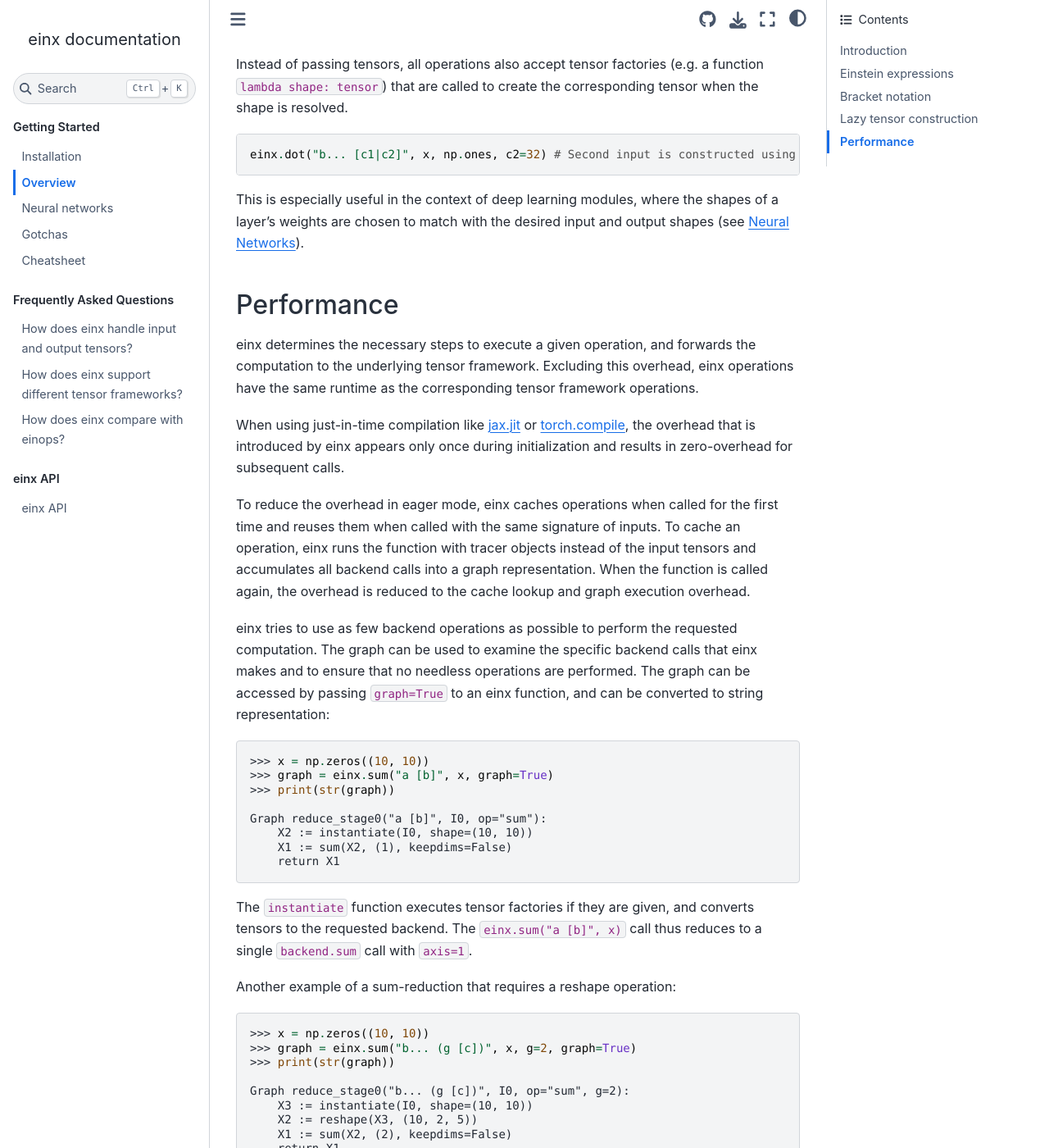
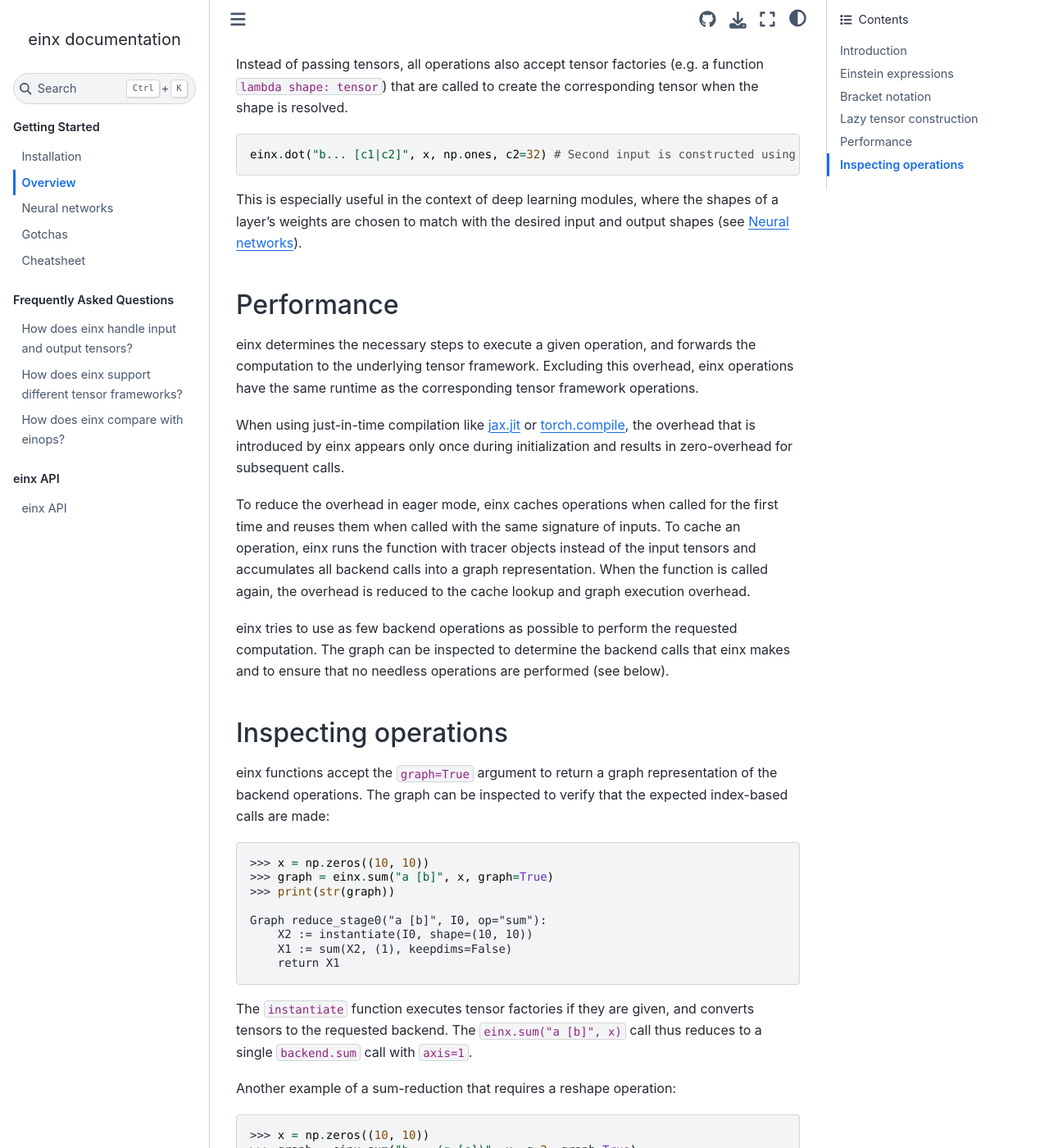
Before and after one commit to fferflo/einx, a Sphinx documentation site: the page built from docs/source/gettingstarted/overview.rst, in a window 1280 px wide and 1400 px high, scrolled down 3761 px. Shown: the whole window at 82% size. Built offline with Sphinx 7.4.7 and the Sphinx Book theme 1.1.4, drawn with Linux system fonts in a browser that asks for light colours; some of the changed text lies outside the part shown.

Commit message:
Update docs

```diff
--- a/docs/source/gettingstarted/overview.rst
+++ b/docs/source/gettingstarted/overview.rst
@@ -182,7 +184,7 @@ called to create the corresponding tensor when the shape is resolved.
     einx.dot("b... [c1|c2]", x, np.ones, c2=32) # Second input is constructed using np.ones
 
 This is especially useful in the context of deep learning modules, where the shapes of a layer's weights are chosen to match with the desired
-input and output shapes (see :doc:`Neural Networks </gettingstarted/neuralnetworks>`).
+input and output shapes (see :doc:`Neural networks </gettingstarted/neuralnetworks>`).
 
 Performance
 -----------
@@ -198,9 +200,16 @@ To reduce the overhead in eager mode, einx caches operations when called for the
 To cache an operation, einx runs the function with tracer objects instead of the input tensors and accumulates all backend calls into a graph representation. When the function is called again,
 the overhead is reduced to the cache lookup and graph execution overhead.
 
-einx tries to use as few backend operations as possible to perform the requested computation. The graph can be used to examine the specific backend calls
-that einx makes and to ensure that no needless operations are performed. The graph can be accessed by passing ``graph=True`` to an einx function, and can be
-converted to string representation:
+einx tries to use as few backend operations as possible to perform the requested computation. The graph can be inspected to determine the backend calls
+that einx makes and to ensure that no needless operations are performed (see below).
+
+.. _inspectingoperations:
+
+Inspecting operations
+---------------------
+
+einx functions accept the ``graph=True`` argument to return a graph representation of the backend operations. The graph can be
+inspected to verify that the expected index-based calls are made:
 
 ..  code:: python
 
@@ -215,8 +224,6 @@ converted to string representation:
 
 The ``instantiate`` function executes tensor factories if they are given, and converts tensors to the requested backend. The ``einx.sum("a [b]", x)`` call
 thus reduces to a single ``backend.sum`` call with ``axis=1``.
-
-
 
 Another example of a sum-reduction that requires a reshape operation:
 
@@ -251,7 +258,7 @@ An example of a call to ``einx.dot`` that forwards computation to ``backend.eins
 .. note::
 
     ``einx.dot`` also passes the ``in_axis``, ``out_axis`` and ``batch_axis`` arguments to tensor factories, e.g. to determine the fan-in and fan-out
-    of neural network layers and initialize the weights accordingly (see `Neural Networks </gettingstarted/neuralnetworks>`).
+    of neural network layers and initialize the weights accordingly (see :doc:`Neural networks </gettingstarted/neuralnetworks>`).
 
 An example of an operation that requires concatenation of tensors:
 
```
Also changed, not shown: other parts of docs/source/gettingstarted/overview.rst (+2 -0 lines), docs/source/faq/einops.rst (+5 -4 lines), readme.md (+7 -3 lines).
